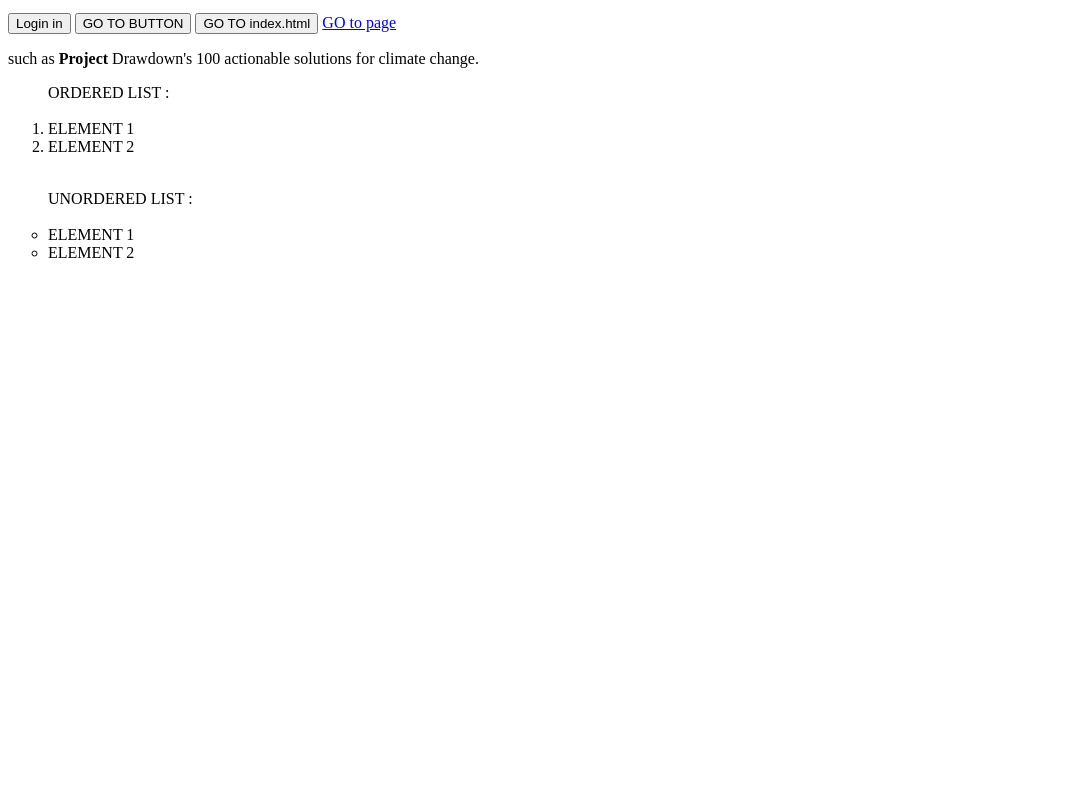
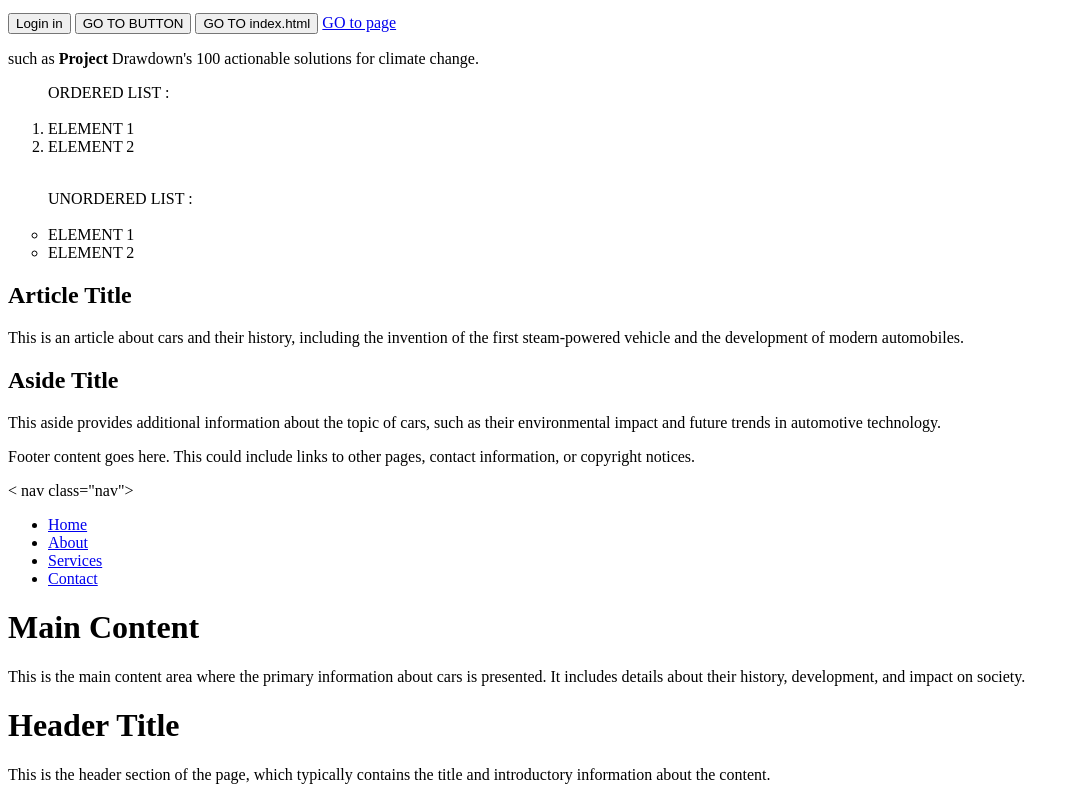
Before and after one commit to Kishoare12/MERN-ASSIGNMENT, a plain HTML site: page index.html in a window 1280 px wide. Shown: the part 417-1217 px from the top of the page, without its empty margins (0-1080 px from the left). Before the commit the page ends 800 px from the top, so only its background shows below. Drawn offline with Linux system fonts and the light colour scheme.

Commit message:
Added day-04 code

```diff
--- a/index.html
+++ b/index.html
@@ -36,8 +36,32 @@ UNORDERED LIST :
     <li type="circle">ELEMENT 1</li>
     <li type="circle">ELEMENT 2</li>
 </ul>
-
-
-<article
+<article class="article">
+    <h2>Article Title</h2>
+    <p>This is an article about cars and their history, including the invention of the first steam-powered vehicle and the development of modern automobiles.</p>
+</article>
+<aside class="aside">
+    <h2>Aside Title</h2>
+    <p>This aside provides additional information about the topic of cars, such as their environmental impact and future trends in automotive technology.</p>
+</aside>
+<footer class="footer">
+    <p>Footer content goes here. This could include links to other pages, contact information, or copyright notices.</p>
+</footer>
+< nav class="nav">
+    <ul>
+        <li><a href="#home">Home</a></li>
+        <li><a href="#about">About</a></li>
+        <li><a href="#services">Services</a></li>
+        <li><a href="#contact">Contact</a></li>
+    </ul>
+</nav>
+<main class="main">
+    <h1>Main Content</h1>
+    <p>This is the main content area where the primary information about cars is presented. It includes details about their history, development, and impact on society.</p>
+</main>
+<header class="header">
+    <h1>Header Title</h1>
+    <p>This is the header section of the page, which typically contains the title and introductory information about the content.</p>
+</header>
 </body>
 </html>
```
